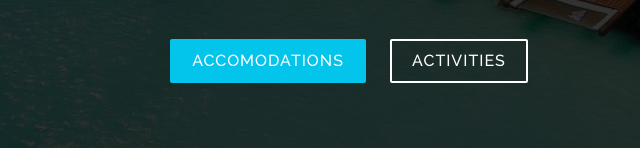
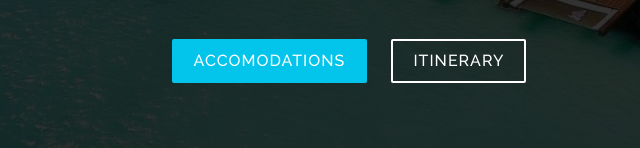
Before and after one commit to Termisha/ArubaBirthday2023, a plain HTML site: page index.html in a window 1280 px wide. Shown: the part 652-800 px from the top of the page, 291-931 px from the left. Drawn offline with nearby package versions, Linux system fonts and the light colour scheme; files that its build step writes are made by us from their sources; files whose address does not match are found by name.

```diff
--- a/index.html
+++ b/index.html
@@ -48,7 +48,7 @@
       <h2>Let's celebrate as Termisha turns 33!</h2>
       <div class="actions">
         <a href="#hotels" class="btn-get-started">Accomodations</a>
-        <a href="#services" class="btn-services">Activities</a>
+        <a href="#services" class="btn-services">Itinerary</a>
       </div>
     </div>
   </section><!-- End Hero -->
```
Also changed, not shown: css/bootstrap-icons.json (renamed from bootstrap-icons/bootstrap-icons.json), css/bootstrap-icons.scss (renamed from bootstrap-icons/bootstrap-icons.scss), css/fonts/bootstrap-icons.woff (renamed from bootstrap-icons/fonts/bootstrap-icons.woff), css/fonts/bootstrap-icons.woff2 (renamed from bootstrap-icons/fonts/bootstrap-icons.woff2).
